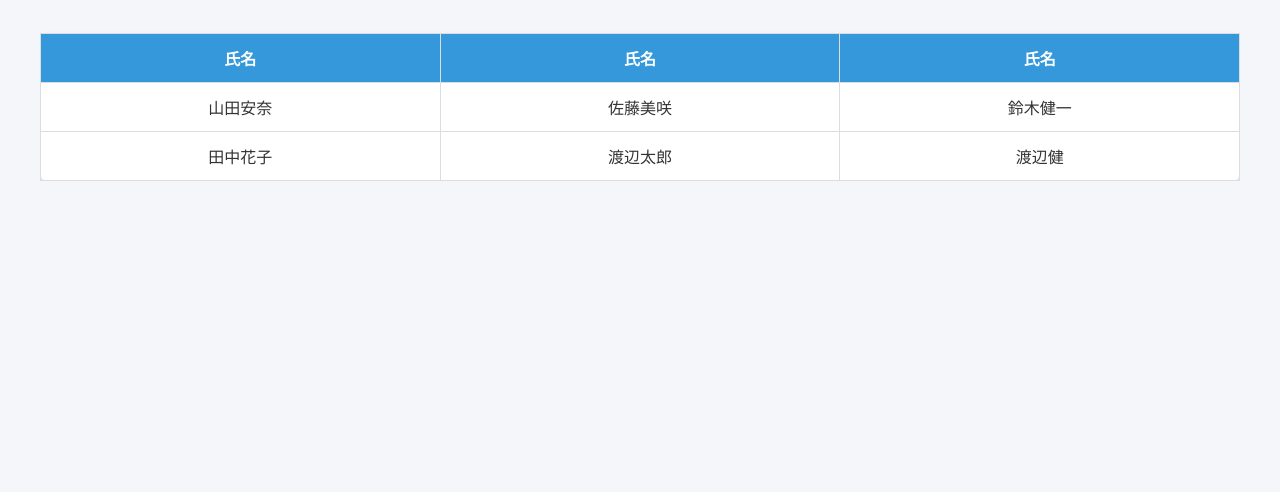
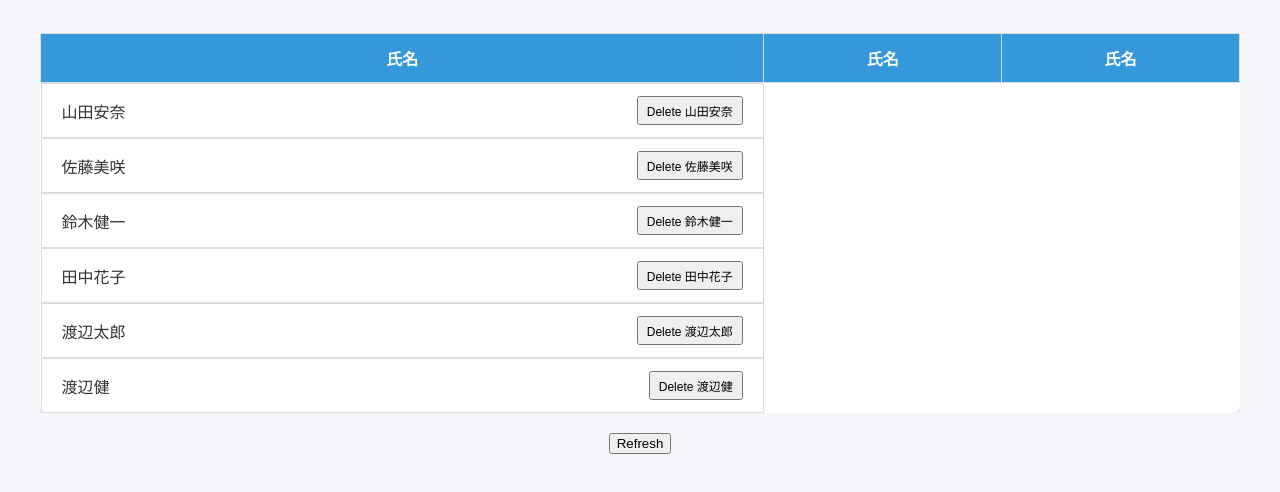
Before and after one commit to kodamaaaaaa/NoAttendance, a plain HTML site: page index.html in a window 1280 px wide. Shown: the part 82-574 px from the top of the page. Drawn offline with Linux system fonts and the light colour scheme.

Commit message:
Update index.html

```diff
--- a/index.html
+++ b/index.html
@@ -31,6 +31,7 @@ th, td {
   padding: 12px 20px;
   text-align: center;
   border: 1px solid #ddd;
+  vertical-align: middle;
 }
 
 th {
@@ -59,12 +60,29 @@ th {
   margin: 0 auto;
   overflow-x: auto;
 }
+
+.name-cell {
+  display: flex;
+  justify-content: space-between;
+  align-items: center;
+}
+
+.name-cell span {
+  flex: 1;
+  text-align: left;
+}
+
+.name-cell button {
+  padding: 4px 8px;
+  margin-left: 10px;
+  font-size: 12px;
+}
 </style>
 </head>
 <body>
 <h1>未出席者</h1>
 <div class="table-container">
-<table>
+<table id="nameTable">
 <thead>
 <tr>
 <th>氏名</th>
@@ -72,35 +90,54 @@ th {
 <th>氏名</th>
 </tr>
 </thead>
-<tbody>
-
-<tr>
-<td>山田安奈</td>
-<td>佐藤美咲</td>
-<td>鈴木健一</td>
-</tr>
-<tr>
-<td>田中花子</td>
-<td>渡辺太郎</td>
-<td>渡辺健</td>
-</tr>
+<tbody id="tableBody">
 
 </tbody>
 </table>
 </div>
 
+<div style="text-align: center; margin-top: 20px;">
+  <button onclick="refreshTable()">Refresh</button>
+</div>
+
 <script>
-function toggleButton(button) {
-  const row = button.closest('tr');
-  const buttons = row.querySelectorAll('.button');
+const originalNames = [
+  ["山田安奈", "佐藤美咲", "鈴木健一"],
+  ["田中花子", "渡辺太郎", "渡辺健"]
+];
 
-  if (button.classList.contains('filled')) {
-    button.classList.remove('filled');
-  } else {
-    buttons.forEach(b => b.classList.remove('filled'));
-    button.classList.add('filled');
-  }
+function createTable(data) {
+  const tbody = document.getElementById("tableBody");
+  tbody.innerHTML = ""; // Clear
+
+  data.forEach(row => {
+    const tr = document.createElement("tr");
+
+    row.forEach(name => {
+      const td = document.createElement("td");
+      td.classList.add("name-cell");
+
+      const nameSpan = document.createElement("span");
+      nameSpan.textContent = name;
+
+      const deleteBtn = document.createElement("button");
+      deleteBtn.textContent = `Delete ${name}`;
+      deleteBtn.onclick = () => td.remove();
+
+      td.appendChild(nameSpan);
+      td.appendChild(deleteBtn);
+      tr.appendChild(td);
+    });
+
+    tbody.appendChild(tr);
+  });
 }
+
+function refreshTable() {
+  createTable(originalNames);
+}
+
+window.onload = refreshTable;
 </script>
 </body>
 </html>
```
